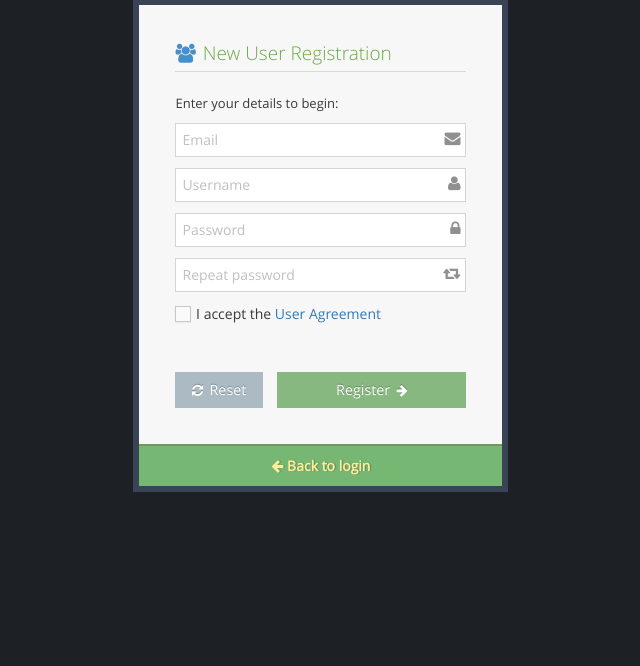
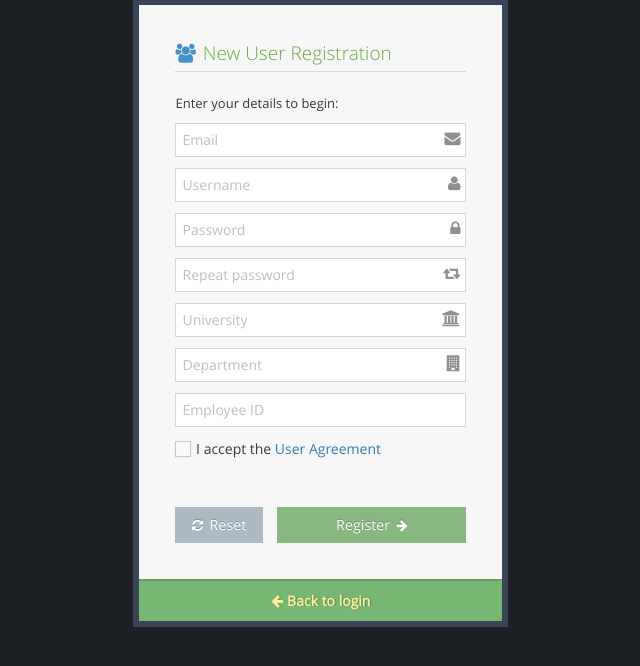
Before and after one commit to Shilpa3107/college-website-proj, a PHP site: page /login.php in a window 1280 px wide, after a click on "I want to register". Shown: the part 102-768 px from the top of the page, without its empty margins (319-959 px from the left). Run offline with PHP 8.4, Linux system fonts and the light colour scheme.

Commit message:
Added the university, department and employee id in the register form

```diff
--- a/login.php
+++ b/login.php
@@ -3,7 +3,7 @@
 	<head>
 		<meta http-equiv="X-UA-Compatible" content="IE=edge,chrome=1" />
 		<meta charset="utf-8" />
-		<title>Login Page - Ace Admin</title>
+		<title>Login Page - Amity University</title>
 
 		<meta name="description" content="User login page" />
 		<meta name="viewport" content="width=device-width, initial-scale=1.0, maximum-scale=1.0" />
@@ -54,9 +54,12 @@ if ($_SERVER["REQUEST_METHOD"] == "POST" && isset($_POST['register'])) {
     $email = $_POST['email'];
     $username = $_POST['username'];
     $password = $_POST['password'];
+    $university = $_POST['university'];
+    $department = $_POST['department'];
+    $emp_id = $_POST['employee_id'];
 
     // Insert user data into the database
-    $sql = "INSERT INTO registerinfo (email, username, password) VALUES ('$email', '$username', '$password')";
+    $sql = "INSERT INTO registerinfo (email, username, password, university, department, emp_id) VALUES ('$email', '$username', '$password', '$university', '$department', '$emp_id')";
 
     if ($conn->query($sql) === TRUE) {
         echo "Registration successful";
@@ -64,6 +67,7 @@ if ($_SERVER["REQUEST_METHOD"] == "POST" && isset($_POST['register'])) {
         echo "Error: " . $sql . "<br>" . $conn->error;
     }
 }
+
 
 // Handle user login
 if ($_SERVER["REQUEST_METHOD"] == "POST" && isset($_POST['login'])) {
@@ -313,6 +317,29 @@ $conn->close();
             </span>
         </label>
 
+        <!-- New fields for university, department, and employee ID -->
+        <label class="block clearfix">
+            <span class="block input-icon input-icon-right">
+                <input type="text" class="form-control" name="university" placeholder="University" />
+                <i class="ace-icon fa fa-university"></i>
+            </span>
+        </label>
+
+        <label class="block clearfix">
+            <span class="block input-icon input-icon-right">
+                <input type="text" class="form-control" name="department" placeholder="Department" />
+                <i class="ace-icon fa fa-building"></i>
+            </span>
+        </label>
+
+        <label class="block clearfix">
+            <span class="block input-icon input-icon-right">
+                <input type="text" class="form-control" name="employee_id" placeholder="Employee ID" />
+                <i class="ace-icon fa fa-id-badge"></i>
+            </span>
+        </label>
+
+        <!-- Existing checkbox for user agreement -->
         <label class="block">
             <input type="checkbox" class="ace" />
             <span class="lbl">
@@ -336,6 +363,7 @@ $conn->close();
         </div>
     </fieldset>
 </form>
+
 
 
 
```
